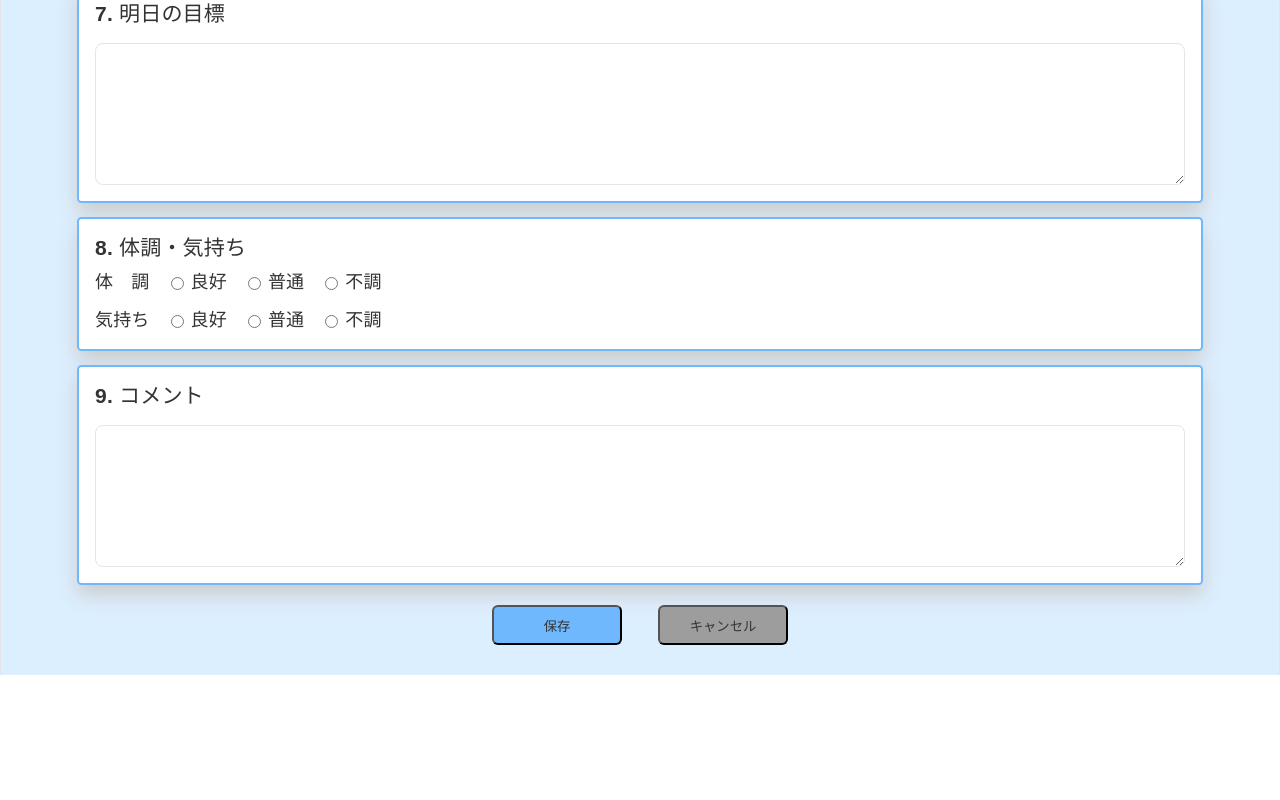
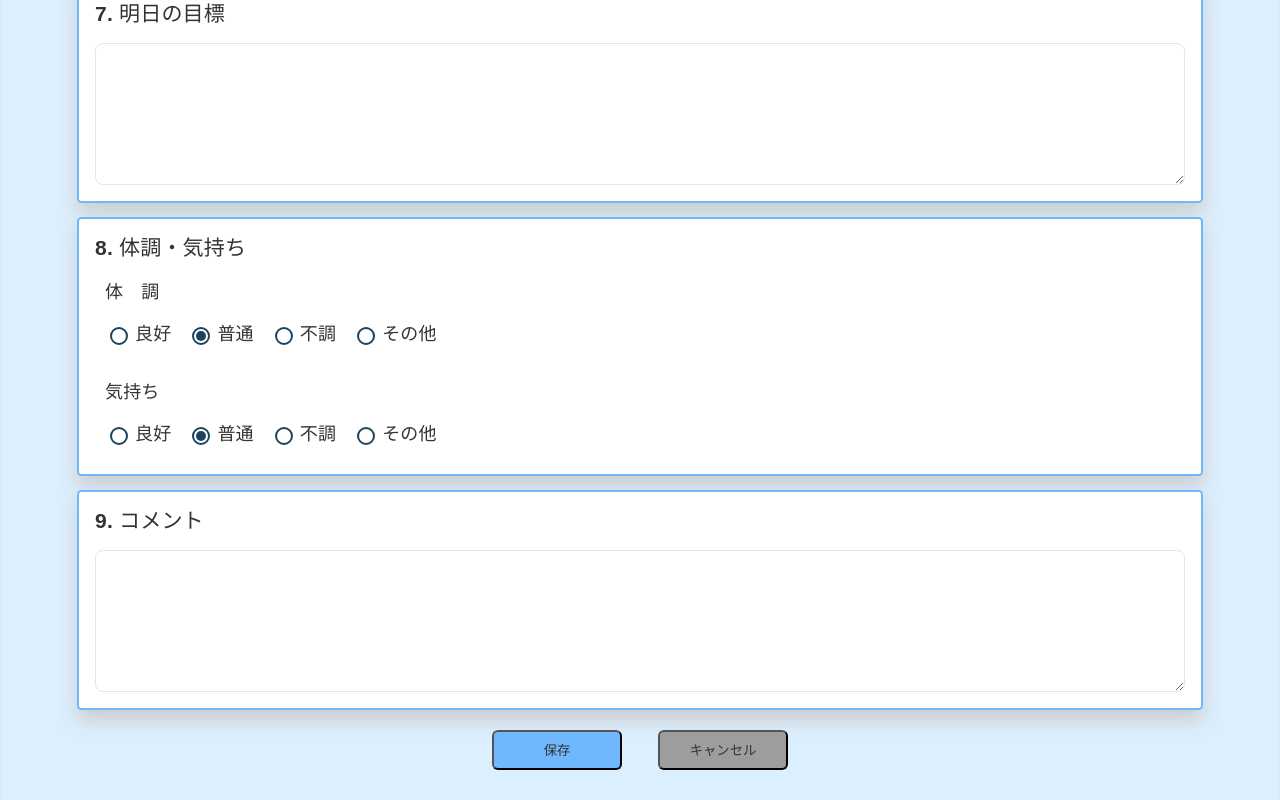
Before and after one commit to tokoMatsubara/Nippo_group7, a React app in the folder frontend/: page /create-report in a window 1280 px wide. Shown: the part 1934-2734 px from the top of the page. Before the commit the page ends 2609 px from the top, so only its background shows below. Built offline with nearby package versions, Linux system fonts and the light colour scheme; no server answers; the HTML template or start-up script is replaced by a standard one.

Commit message:
その他追加

```diff
--- a/frontend/src/pages/CreateReport.jsx
+++ b/frontend/src/pages/CreateReport.jsx
@@ -208,7 +208,18 @@ function CreateReport() {
   const handleSubmit = async () => {
     try {
       setLoading(true);
-      const conditionText = `体　調・・・${condition.health}\n気持ち・・・${condition.mood}`;
+      const healthText =
+        condition.health === "その他"
+          ? condition.healthOther
+          : condition.health;
+
+      const moodText =
+        condition.mood === "その他"
+          ? condition.moodOther
+          : condition.mood;
+
+      const conditionText =
+        `体　調・・・${healthText}\n気持ち・・・${moodText}`;
       const contentsPayload = [
         { categoryId: 1, content: form.learned },
         { categoryId: 2, content: form.goodPoint },
@@ -322,69 +333,85 @@ function CreateReport() {
 
         <div className="section-card card">
           <h3>8. 体調・気持ち</h3>
+
+          {/* =========================
+      体調
+  ========================= */}
           <div className="radio-group">
-            <p>体　調</p>
-            <label>
+            <p style={{ width: "100%" }}>体　調</p>
+
+            {["良好", "普通", "不調", "その他"].map((v) => (
+              <label key={v}>
                 <input
                   type="radio"
-                name="condition"
-                value="良好"
-                checked={form.condition === "良好"}
-                onChange={handleChange}
-              /> 良好
+                  name="health"
+                  value={v}
+                  checked={condition.health === v}
+                  onChange={(e) =>
+                    setCondition((prev) => ({
+                      ...prev,
+                      health: e.target.value,
+                    }))
+                  }
+                />
+                {v}
               </label>
-            <label>
+            ))}
+
+            {/* その他入力（体調） */}
+            {condition.health === "その他" && (
               <input
-                type="radio"
-                name="condition"
-                value="普通"
-                checked={form.condition === "普通"}
-                onChange={handleChange}
-              /> 普通
-            </label>
-            <label>
-              <input
-                type="radio"
-                name="condition"
-                value="不調"
-                checked={form.condition === "不調"}
-                onChange={handleChange}
-              /> 不調
-            </label>
+                type="text"
+                placeholder="体調を入力"
+                value={condition.healthOther || ""}
+                onChange={(e) =>
+                  setCondition((prev) => ({
+                    ...prev,
+                    healthOther: e.target.value,
+                  }))
+                }
+              />
+            )}
           </div>
 
+          {/* =========================
+      気持ち
+  ========================= */}
           <div className="radio-group" style={{ marginTop: "12px" }}>
-            <p>気持ち</p>
-            <label>
+            <p style={{ width: "100%" }}>気持ち</p>
+
+            {["良好", "普通", "不調", "その他"].map((v) => (
+              <label key={v}>
                 <input
                   type="radio"
                   name="mood"
-                value="良好"
-                checked={form.mood === "良好"}
-                onChange={handleChange}
+                  value={v}
+                  checked={condition.mood === v}
+                  onChange={(e) =>
+                    setCondition((prev) => ({
+                      ...prev,
+                      mood: e.target.value,
+                    }))
+                  }
                 />
-              良好
+                {v}
               </label>
-            <label>
+            ))}
+
+            {/* その他入力（気持ち） */}
+            {condition.mood === "その他" && (
               <input
-                type="radio"
-                name="mood"
-                value="普通"
-                checked={form.mood === "普通"}
-                onChange={handleChange}
+                type="text"
+                placeholder="気持ちを入力"
+                value={condition.moodOther || ""}
+                onChange={(e) =>
+                  setCondition((prev) => ({
+                    ...prev,
+                    moodOther: e.target.value,
+                  }))
+                }
               />
-              普通
-            </label>
-            <label>
-              <input
-                type="radio"
-                name="mood"
-                value="不調"
-                checked={form.mood === "不調"}
-                onChange={handleChange}
-              />
-              不調
-            </label>
+            )}
           </div>
         </div>
 
--- a/frontend/src/styles/CreateReport.css
+++ b/frontend/src/styles/CreateReport.css
@@ -79,7 +79,19 @@
     gap: 16px;
     align-items: center;
     flex-wrap: wrap;
+    background: #fff;
+    padding: 10px;
+    border-radius: 8px;
     /* 画面が狭い時に折り返す */
+}
+
+.radio-group input[type="text"] {
+    background: #fff;
+    border: 1px solid #ccc;
+    border-radius: 6px;
+    color: black;
+    padding: 6px 8px;
+    margin-left: 8px;
 }
 
 .radio-group label {
@@ -87,3 +99,37 @@
     align-items: center;
     gap: 4px;
 }
+
+input[type="radio"] {
+    appearance: none;
+    width: 18px;
+    height: 18px;
+    border: 2px solid var(--primary1);
+    border-radius: 50%;
+    background: #fff;
+    display: inline-block;
+    position: relative;
+    cursor: pointer;
+    transition: 0.2s;
+}
+
+input[type="radio"]:hover {
+    border-color: var(--primary1);
+    box-shadow: 0 0 0 3px rgba(0, 0, 0, 0.05);
+}
+
+input[type="radio"]:checked {
+    border-color: var(--primary1);
+}
+
+input[type="radio"]:checked::after {
+    content: "";
+    width: 10px;
+    height: 10px;
+    background: var(--primary1);
+    border-radius: 50%;
+    position: absolute;
+    top: 50%;
+    left: 50%;
+    transform: translate(-50%, -50%);
+}
```
Lines whose indentation alone changed are shown as unchanged.
